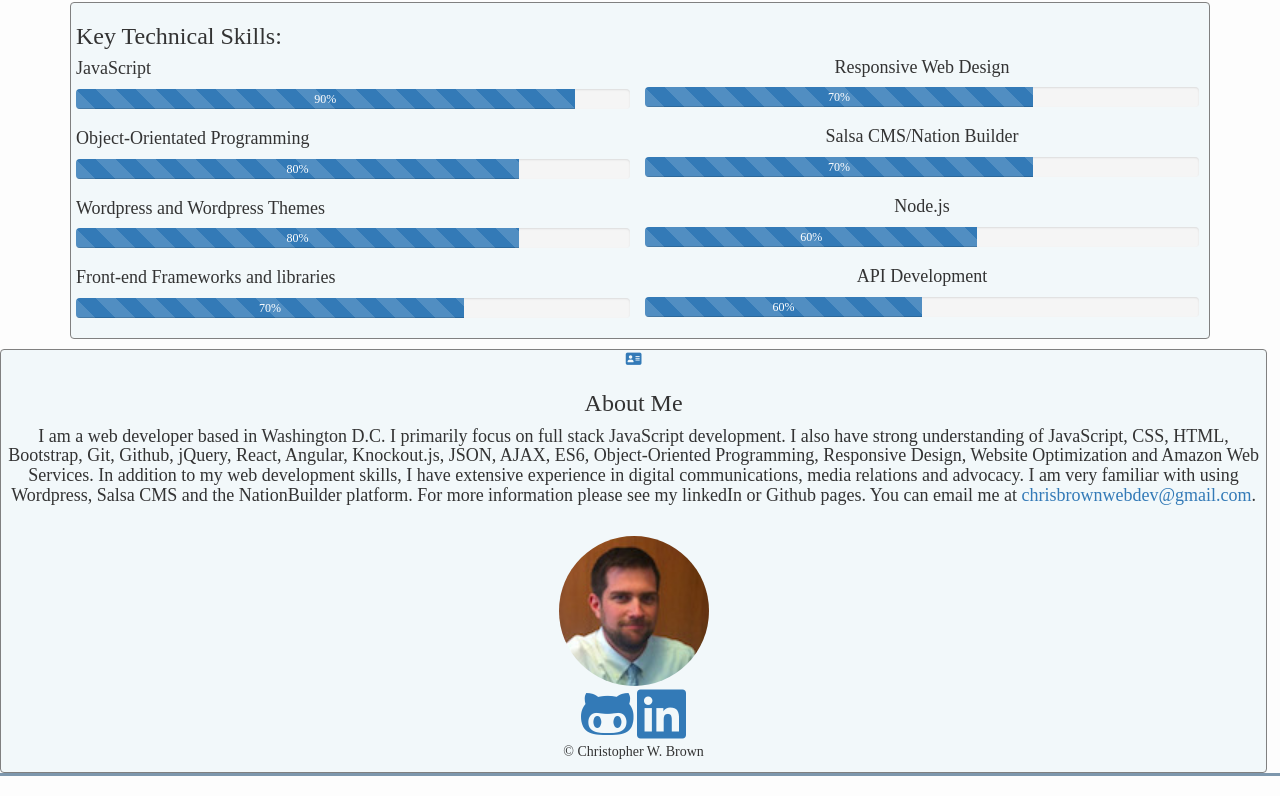
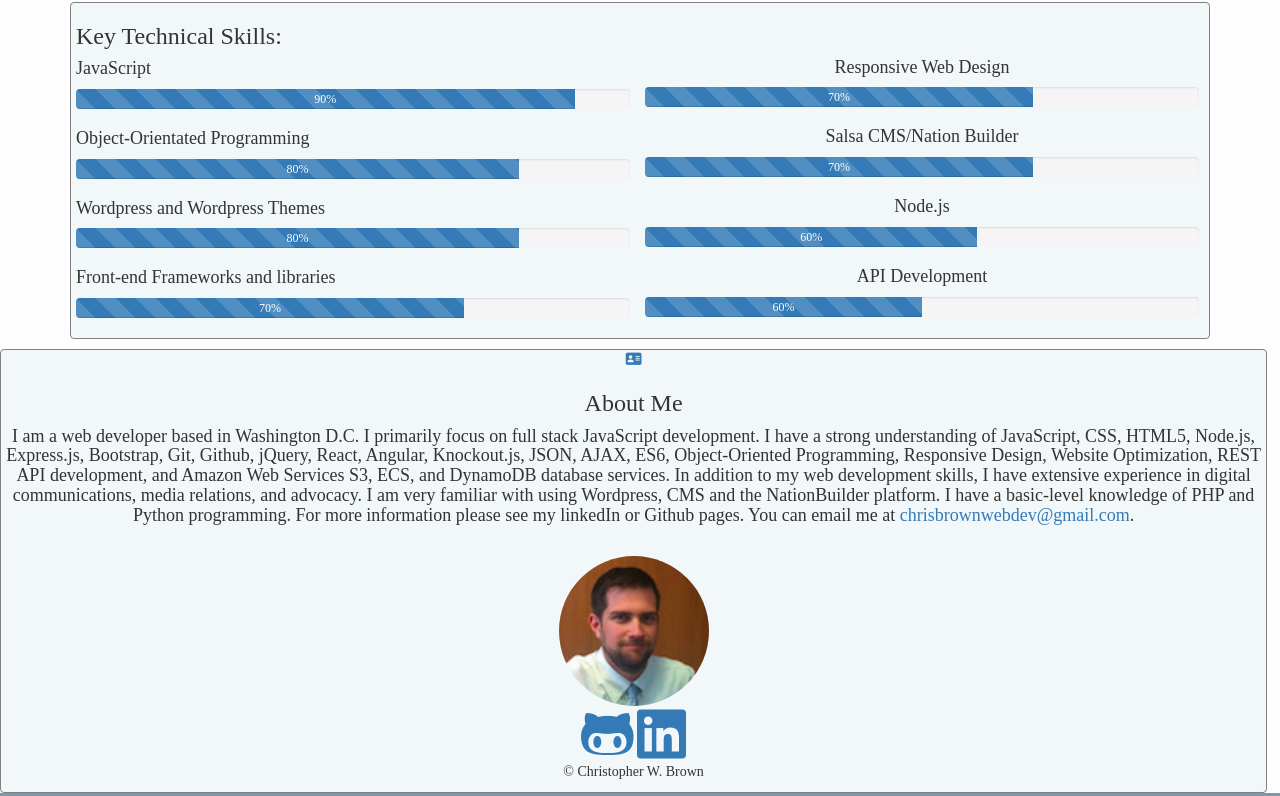
Before and after one commit to ChrisB55/Portfolio, a plain HTML site: page index.html in a window 1280 px wide. Shown: the part 1440-2236 px from the top of the page. Drawn offline with nearby package versions, Linux system fonts and the light colour scheme.

Commit message:
Updates in About Me

```diff
--- a/index.html
+++ b/index.html
@@ -267,8 +267,13 @@
     </div>
     <div class="row-footer">
         <a class="fa fa-address-card" aria-hidden="true"></a>
-        <h3 id ="About"> About Me </h3> <h4>I am a web developer based in Washington D.C. I primarily focus on full stack JavaScript development. I also have strong understanding of JavaScript, CSS, HTML, Bootstrap, Git, Github, jQuery, React, Angular, Knockout.js, JSON, AJAX, ES6, Object-Oriented Programming, Responsive Design, Website Optimization and Amazon Web Services. In addition to my web development skills, I have extensive experience in digital communications, media relations and advocacy. I am very familiar with using Wordpress,
-        Salsa CMS and the NationBuilder platform. For more information please see my linkedIn or Github pages. You can email me at <a href="mailto:chrisbrownwebdev@gmail.com">chrisbrownwebdev@gmail.com</a>.</h4><br>
+        <h3 id ="About"> About Me </h3> <h4>I am a web developer based in Washington D.C. I primarily focus on full stack JavaScript development.
+        I have a strong understanding of JavaScript, CSS, HTML5, Node.js, Express.js, Bootstrap, Git, Github, jQuery, React, Angular,
+        Knockout.js, JSON, AJAX, ES6, Object-Oriented Programming, Responsive Design, Website Optimization, REST API development,
+        and Amazon Web Services S3, ECS, and DynamoDB database services. In addition to my web development skills,
+        I have extensive experience in digital communications, media relations, and advocacy. I am very familiar with using Wordpress,
+        CMS and the NationBuilder platform. I have a basic-level knowledge of PHP and Python programming.
+        For more information please see my linkedIn or Github pages. You can email me at <a href="mailto:chrisbrownwebdev@gmail.com">chrisbrownwebdev@gmail.com</a>.</h4><br>
         <img class="header-img" src=images/Headereditreverse.jpg alt="Head Shot">
         <br />
         <a class="fa fa-github-alt fa-4x" href="https://github.com/Chrisb55"></a>
```
